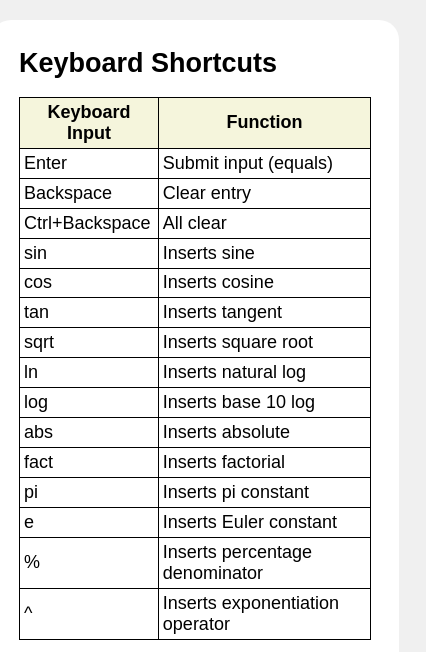
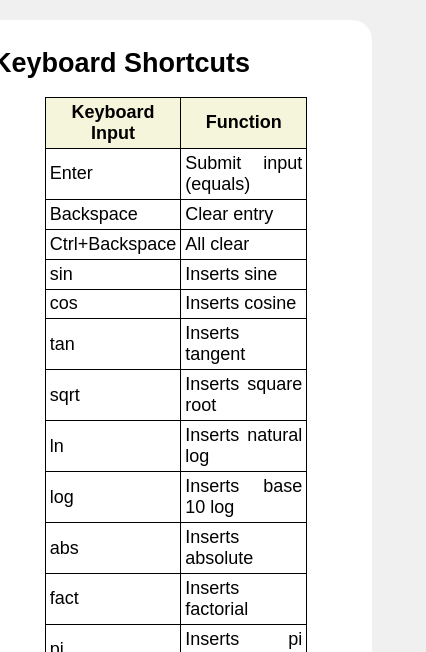
Before and after one commit to AndiGautama/scientific-calculator-project, a plain HTML site: page guide.html in a window 390 px wide. Shown: the top 652 px of the page, 426 px wide, since content can reach past the window. Drawn offline with Linux system fonts and the light colour scheme.

Commit message:
sedikit responsif

```diff
--- a/guide-style.css
+++ b/guide-style.css
@@ -1,3 +1,23 @@
+@media only screen and (max-width: 600px) {
+    .container{
+        font-size: 12px;
+        text-align: justify;
+    }
+
+    .misc-text span h3 {
+        font-size: 1.5rem;
+    }
+
+    table{
+
+    }
+}
+
+.container{
+    text-align: justify;
+    min-width: 462px;
+}
+
 #guide-link{
     color:black;
     text-decoration: none;
@@ -35,12 +55,19 @@
     border-collapse: collapse;
 }
 
+table{
+    max-width: 70%;
+    margin-left: 15%;
+    font-size: clamp(8px, 18px, 20px);
+}
+
 th, td{
     padding: 0.22em;
 }
 
 th{
     background-color: beige;
+    text-align: center;
 }
 
 ol li{
```
